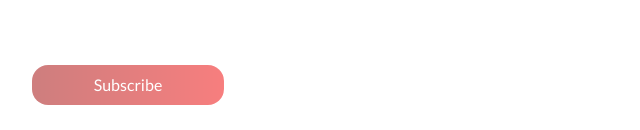
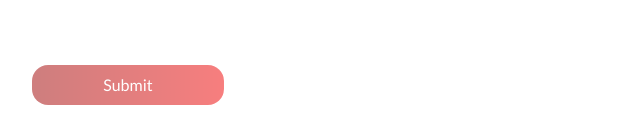
Before and after one commit to ameenSpeakerbox/lll, a Gatsby site: page /GetAQoute/GetAQoute in a window 1280 px wide. Shown: the part 1305-1435 px from the top of the page, 32-672 px from the left. Built offline with nearby package versions, Linux system fonts and the light colour scheme; Gatsby itself is replaced by a stand-in of ours.

Commit message:
Update GetAQoute.js

```diff
--- a/src/pages/GetAQoute/GetAQoute.js
+++ b/src/pages/GetAQoute/GetAQoute.js
@@ -182,7 +182,7 @@ const GetAQoute = () => {
                             </div>
                             <div className="col-span-2 md:col-span-1">
                                 <button disabled={!(CommercialFormData.company_email || CommercialFormData.company_phone)} onClick={handleSubmit} title={!(CommercialFormData.company_email || CommercialFormData.company_phone) && 'Email or phone is required'} className='subscribe___btn py-2 w-48 px-10 rounded-2xl transition-all duration-500 ease-in hover:shadow-xl text-white mt-5'>
-                                    Subscribe
+                                    Submit
                                 </button>
                             </div>
                         </div>
```
